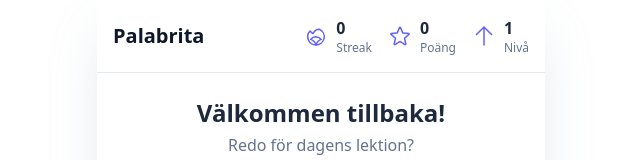
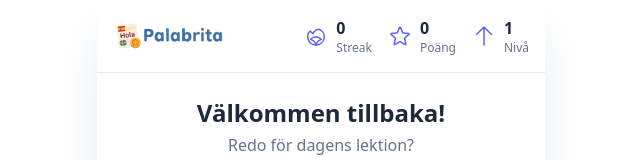
Before and after one commit to Marwzoor/palabrita, a React (Vite) app: page / in a window 1280 px wide. Shown: the top 160 px of the page, without its empty margins (319-959 px from the left). Built offline with nearby package versions, Linux system fonts and the light colour scheme.

Commit message:
Add logo, fix some words

```diff
--- a/components/Header.tsx
+++ b/components/Header.tsx
@@ -21,7 +21,9 @@
   return (
     <header className="p-4 border-b border-slate-200 dark:border-slate-700 bg-white/80 dark:bg-slate-900/80 backdrop-blur-sm sticky top-0 z-10">
       <div className="flex justify-between items-center">
-        <h1 className="text-xl font-bold text-slate-900 dark:text-slate-100">Palabrita</h1>
+        <h1 className="text-xl font-bold text-slate-900 dark:text-slate-100">
+			<img src="/logo.png" alt="Palabrita Logo" className="inline max-w-28 mr-2" />
+		</h1>
         <div className="flex items-center space-x-4">
             <StatItem icon={<Icon name="fire" />} value={userProgress.streak} label="Streak" />
             <StatItem icon={<Icon name="star" />} value={userProgress.points} label="Poäng" />
```
Also changed, not shown: data/spanish_words.json, logo.png (added).
